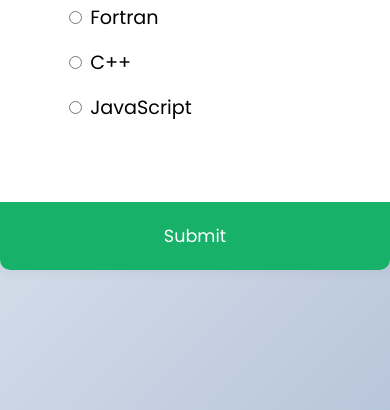
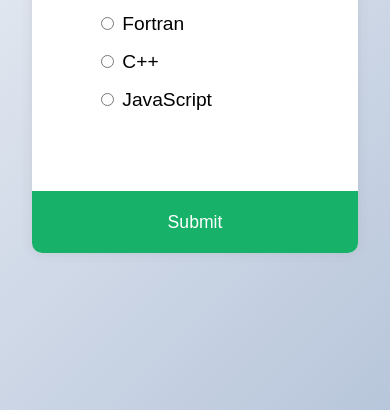
Before and after one commit to selinmonroe/Quiz-App, a plain HTML site: page index.html in a window 390 px wide. Shown: the part 434-844 px from the top of the page. Drawn offline with Linux system fonts and the light colour scheme.

Commit message:
Update styles.css

```diff
--- a/styles.css
+++ b/styles.css
@@ -1,26 +1,31 @@
-@import url('https://fonts.googleapis.com/css2?family=Poppins:wght@200;400&display=swap');
+html {
+    font-size: 16px;
+}
+
+@import url('https://fonts.googleapis.com/css2?family=Poppins:wght@300&display=swap');
+
 
 * {
-    box-sizing:border-box;
+    box-sizing: border-box;
 }
 
 body {
-    background-color:#b8c6db;
+    background-color: #b8c6db;
     background-image: linear-gradient(315deg, #b8c6db 0%, #f5f7fa 100%);
     font-family: 'Poppins', sans-serif;
-    display:flex;
-    align-items:center;
+    display: flex;
+    align-items: center;
     justify-content: center;
     height: 100vh;
-    overflow:hidden;
+    overflow: hidden;
     margin: 0;
 }
 
 .quiz-container {
     background-color: #fff;
-    border-radius: 10px;
-    box-shadow: 0 0 10px 2px rgba(100,100,100,0.1);
-    width: 600px;
+    border-radius: 0.625rem;
+    box-shadow: 0 0 0.625rem 0.125rem rgba(100,100,100,0.1);
+    width: 37.5rem;
     overflow: hidden;
 }
 
@@ -36,12 +41,12 @@ h2 {
 
 ul {
     list-style-type: none;
-    padding:0;
+    padding: 0;
 }
 
 ul li {
     font-size: 1.2rem;
-    margin:1rem 0;
+    margin: 1rem 0;
 }
 
 ul li label {
@@ -49,11 +54,11 @@ ul li label {
 }
 
 button {
-    background-color:#17B169;
-    color:white;
-    border:none;
-    display:block;
-    width:100%;
+    background-color: #17B169;
+    color: white;
+    border: none;
+    display: block;
+    width: 100%;
     cursor: pointer;
     font-size: 1.1rem;
     font-family: inherit;
@@ -65,6 +70,12 @@ button:hover {
 }
 
 button:focus{
-    outline:none;
+    outline: none;
     background-color: #17B169;
 }
+
+@media screen and (max-width: 770px) {
+    .quiz-container {
+        margin: 0 2rem;
+    }
+}
```
